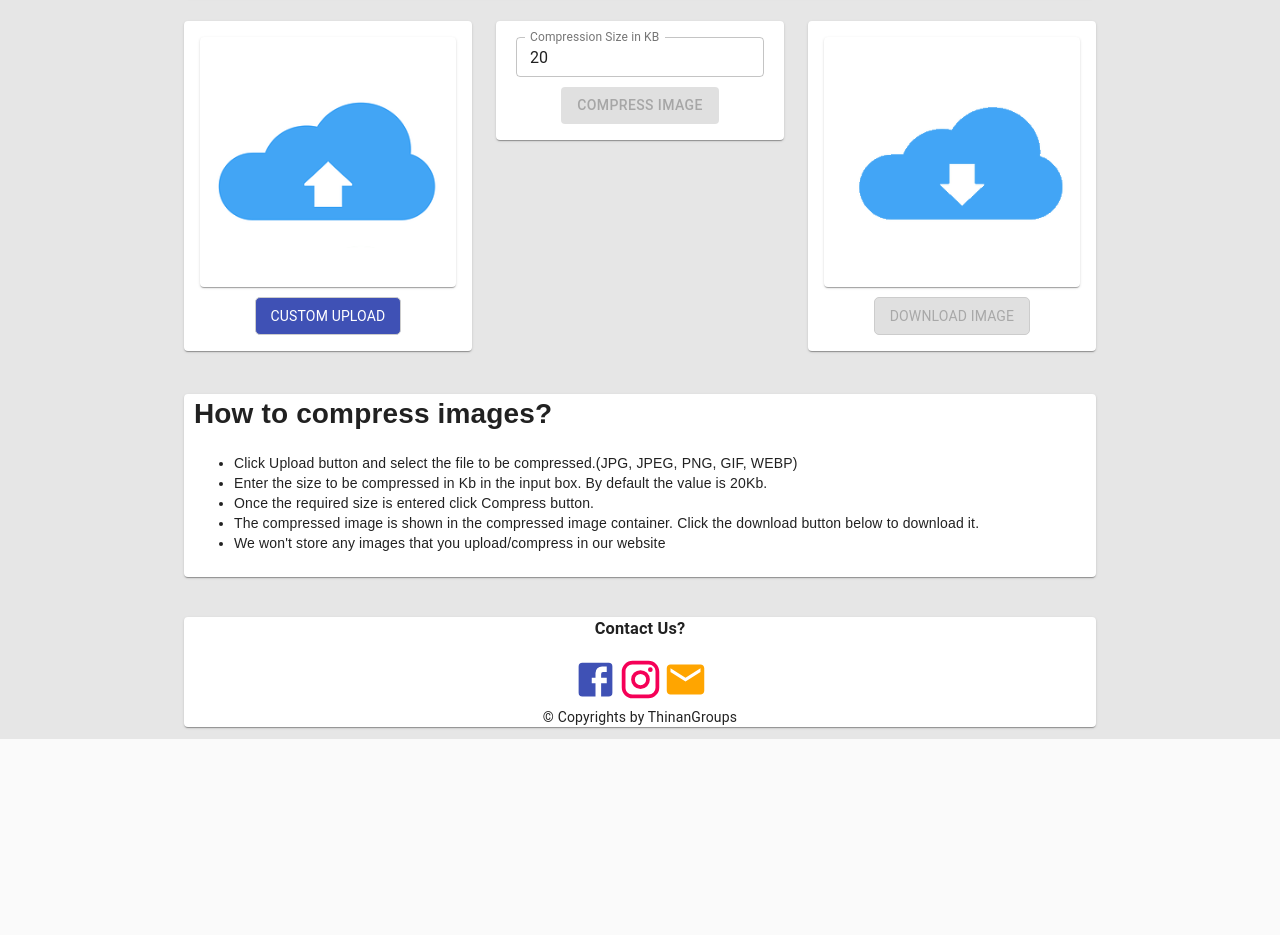
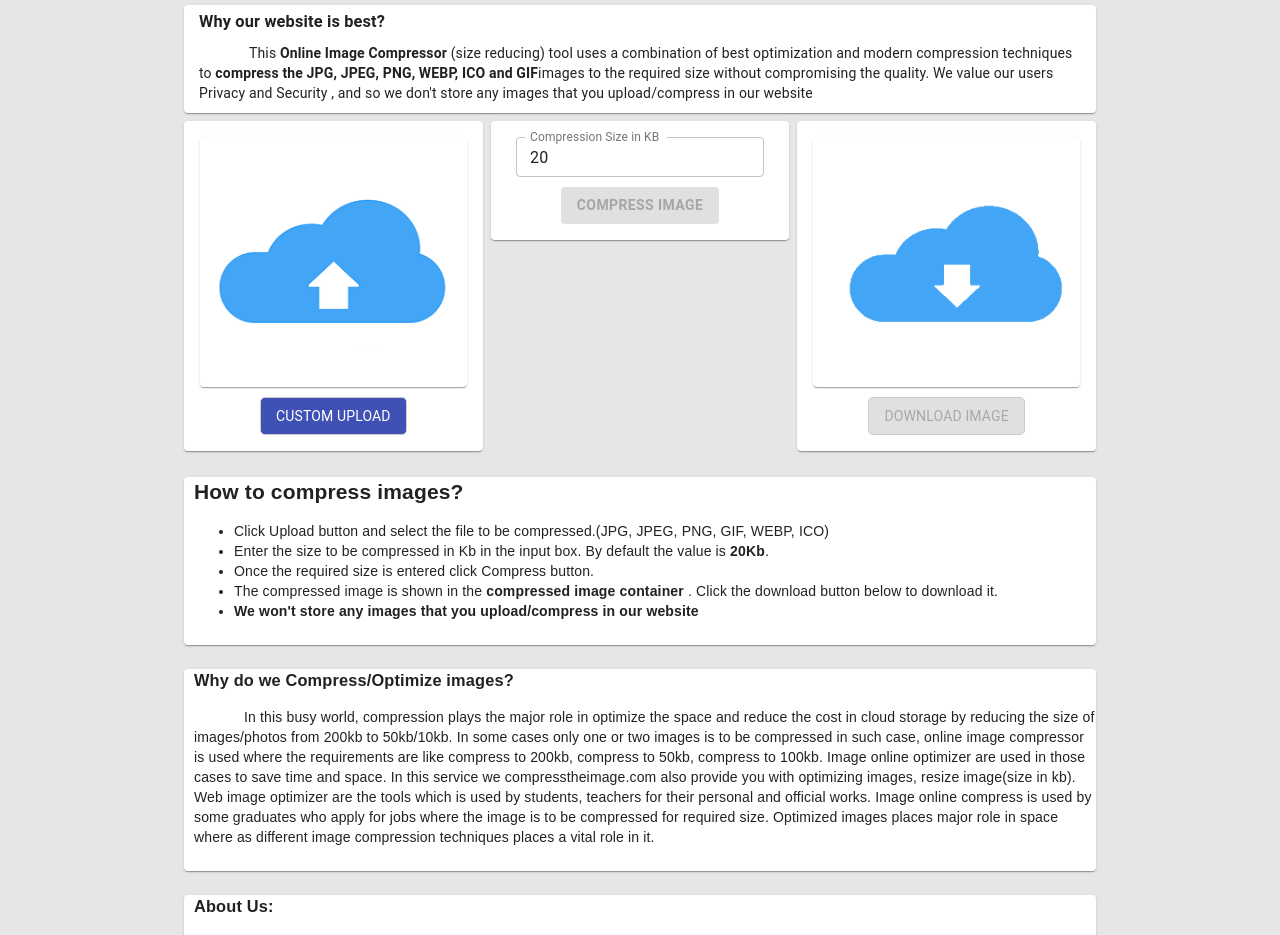
Before and after one commit to thinangroup/compressor-v2, a React (Create React App) app: page / in a window 1280 px wide. Shown: the part 123-1058 px from the top of the page. Before the commit the page ends 862 px from the top, so only its background shows below. Built offline with nearby package versions, Linux system fonts and the light colour scheme.

Commit message:
engalapathi added and contents added
Signed-off-by: jebulin <jebulin3@gmail.com>

```diff
--- a/src/App.css
+++ b/src/App.css
@@ -1,49 +1,9 @@
-/* .App {
-  text-align: center;
-}
-
-.App-logo {
-  height: 40vmin;
-  pointer-events: none;
-}
-
-@media (prefers-reduced-motion: no-preference) {
-  .App-logo {
-    animation: App-logo-spin infinite 20s linear;
-  }
-}
-
-.App-header {
-  background-color: #282c34;
-  min-height: 100vh;
-  display: flex;
-  flex-direction: column;
-  align-items: center;
-  justify-content: center;
-  font-size: calc(10px + 2vmin);
-  color: white;
-}
-
-.App-link {
-  color: #61dafb;
-}
-
-@keyframes App-logo-spin {
-  from {
-    transform: rotate(0deg);
-  }
-  to {
-    transform: rotate(360deg);
-  }
-} */
-
 .App {
   text-align: center;
   background-color: #E6E6E6;
 }
 .compress{
   margin-top:10px;
-  /* margin-bottom:5%; */
   align-content: center;
 }
 .maincon{
@@ -102,7 +62,27 @@ input[type="file"] {
   font-family: Arial, Helvetica, sans-serif;
 }
 
+.rule-point {
+  margin-top: 2px;
+  text-align: justify;
+}
+
 .icons{
   text-decoration: none;
   cursor: pointer;
 }
+
+.main-content{
+  text-align: left;
+  padding-left: 10px;
+}
+
+.main-content-para {
+  margin: 10px;
+  margin-left: 5px;
+  /* padding: 5px; */
+}
+
+span {
+  font-weight: bold;
+}
--- /dev/null
+++ b/src/engalapathi.js
@@ -0,0 +1,16 @@
+import React from 'react'
+
+function EngalaPathi() {
+    return (
+        <div className='rules-main'>
+            <h3 style={{ marginBottom: '0px' }}>About Us:</h3>
+            <p className='rules-point' style={{textIndent: '50px'}}>
+                We are striving engineers to achieve things by intializing a small step, our product
+                compresstheimage.com. Thinan groups is a new startup which make more productive products
+                which help the end users to save their valuable time.
+            </p>
+        </div>
+    )
+}
+
+export default EngalaPathi
--- a/src/grid.js
+++ b/src/grid.js
@@ -12,6 +12,9 @@ import TextField from '@material-ui/core/TextField';
 import { useState } from 'react';
 import imageCompression from "browser-image-compression";
 import Button from '@material-ui/core/Button';
+import MainContent from './maincontent';
+import Kadhai from './kathai';
+import EngalaPathi from './engalapathi'
 
 
 const useStyles = makeStyles((theme) => ({
@@ -21,7 +24,7 @@ const useStyles = makeStyles((theme) => ({
     paper: {
         padding: theme.spacing(2),
         textAlign: 'center',
-        color: theme.palette.text.secondary,
+        color: '#141850',
     },
     logo: {
         align: "start",
@@ -37,9 +40,13 @@ const useStyles = makeStyles((theme) => ({
     },
     header: {
         height: '120px',
-        minWidth:'316px',
+        minWidth: '316px',
+    },
 
+    grid: {
+        backgroundColor: '#ef9273',
     }
+
 }));
 
 export default function FullWidthGrid() {
@@ -82,10 +89,15 @@ export default function FullWidthGrid() {
 
     return (
         <div className={classes.root}>
-            <Grid container spacing={3}>
+            <Grid container spacing={1}>
                 <Grid item xs={12}>
                     <Paper className={classes.logo}>
                         <img className={classes.header} src={logo} alt='compresstheimage.com' />
+                    </Paper>
+                </Grid>
+                <Grid item xs={12}>
+                    <Paper className={classes.logo}>
+                        <MainContent />
                     </Paper>
                 </Grid>
                 <Grid item xs={12} sm={4}>
@@ -139,6 +151,16 @@ export default function FullWidthGrid() {
                     </Paper>
                 </Grid>
                 <Grid item xs={12}>
+                    <Paper className={classes.rules}>
+                        <Kadhai/>
+                    </Paper>
+                </Grid>
+                <Grid item xs={12}>
+                    <Paper className={classes.rules}>
+                        <EngalaPathi/>
+                    </Paper>
+                </Grid>
+                <Grid item xs={12}>
                     <Paper className={classes.icons}>
                         <Social />
                     </Paper>
--- /dev/null
+++ b/src/kathai.js
@@ -0,0 +1,28 @@
+import React from 'react'
+
+function Kadhai() {
+    return (
+        <div className='rules-main'>
+            <h3 style={{ marginBottom: '0px' }}>Why do we Compress/Optimize images?</h3>
+            <p className='rules-point' style={{textIndent: '50px'}}>
+                In this busy world, compression plays the major role in optimize the space and reduce the cost in cloud storage
+                by reducing the size of images/photos from 200kb to 50kb/10kb. In some cases only one or two images is to be
+                compressed in such case, online image compressor is used where
+                the requirements are like compress to 200kb, compress to 50kb, compress to 100kb.
+                Image online optimizer are used in those cases to save time and space. In this service we compresstheimage.com
+                also provide you with optimizing images, resize image(size in kb). Web image optimizer are the tools which is used
+                by students, teachers for their personal and official works. Image online compress is used by some graduates
+                who apply for jobs where the image is to be compressed for required size. Optimized images places major role in space
+                where as different image compression techniques places a vital role in it.
+            </p>
+        </div>
+    )
+
+    //optimized images
+    //image compression
+    //optimizer Online
+    //jpg image optimizer
+
+}
+
+export default Kadhai
--- /dev/null
+++ b/src/maincontent.js
@@ -0,0 +1,17 @@
+import React from 'react'
+
+function MainContent() {
+    return (
+        <div className='main-content'>
+            <h3 style={{margin:'5px', marginBottom:'0px'}}>Why our website is best?</h3>
+            <p className='main-content-para' style={{textIndent: '50px'}}>
+            This <span>Online Image Compressor</span> (size reducing) tool uses a combination of best
+            optimization and modern compression techniques to <span>compress the JPG, JPEG, PNG, WEBP, ICO and GIF</span>
+            images to the required size without compromising the quality. We value our
+            users Privacy and Security , and so we don't store any images that you upload/compress in our website
+            </p>
+        </div>
+    )
+}
+
+export default MainContent
--- a/src/rules.js
+++ b/src/rules.js
@@ -3,13 +3,13 @@ import React from 'react'
 function Rules() {
     return (
         <div className='rules-main'>
-            <h1>How to compress images?</h1>
-            <ul className='rules-point'>
-            <li>Click Upload button and select the file to be compressed.(JPG, JPEG, PNG, GIF, WEBP)</li>
-            <li>Enter the size to be compressed in Kb in the input box. By default the value is 20Kb.</li>
+            <h2 style={{marginBottom: '0px'}}>How to compress images?</h2>
+            <ul className='rules-point' style={{marginLeft: '0px'}}>
+            <li>Click Upload button and select the file to be compressed.(JPG, JPEG, PNG, GIF, WEBP, ICO)</li>
+            <li>Enter the size to be compressed in Kb in the input box. By default the value is <span>20Kb</span>.</li>
             <li>Once the required size is entered click Compress button.</li>
-            <li>The compressed image is shown in the compressed image container. Click the download button below to download it.</li>
-            <li>We won't store any images that you upload/compress in our website</li>
+            <li>The compressed image is shown in the <span>compressed image container </span>. Click the download button below to download it.</li>
+            <li><span>We won't store any images that you upload/compress in our website</span></li>
             </ul>
         </div>
     )
--- a/src/social.js
+++ b/src/social.js
@@ -6,9 +6,9 @@ import EmailIcon from '@material-ui/icons/Email';
 function Social() {
     return (
         <div>
-            <h3>Contact Us?</h3>
+            <h3>Contact Us</h3>
             <a target="_blank" className='icons' rel="noreferrer" href='https://www.facebook.com/thinangroups/'><FacebookIcon color="primary" style={{ height:"45px",width:"45px" }} /></a><a target="_blank" rel="noreferrer" className='icons' href='https://www.instagram.com/thinan_groups/'><InstagramIcon color="secondary" style={{ height:"45px",width:"45px" }}/></a><a target="_blank" rel="noreferrer" className='icons' href='mailTo:thinangroups@gmail.com'><EmailIcon style={{ color:"orange",height:"45px",width:"45px"}} /></a>
-            <div ><p style={{display:'inline', padding:'10px'}}>© Copyrights by ThinanGroups</p></div>
+            <div ><p style={{display:'inline', padding:'10px'}}>© - 2021  Copyrights by ThinanGroups</p></div>
         </div>
     )
 }
```
Also changed, not shown: public/manifest.json, 1 other file (tests, documents, lock files or other folders).
